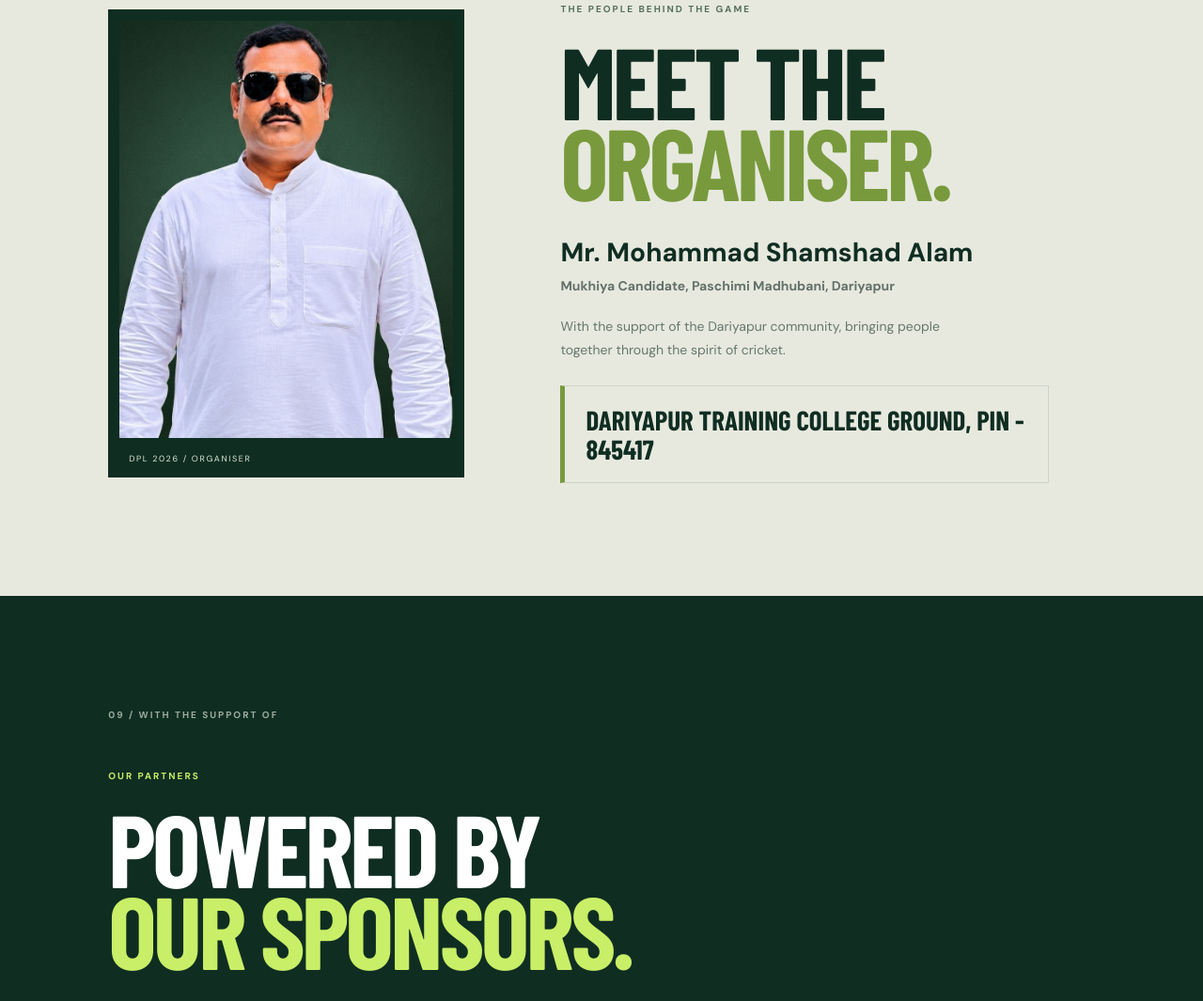
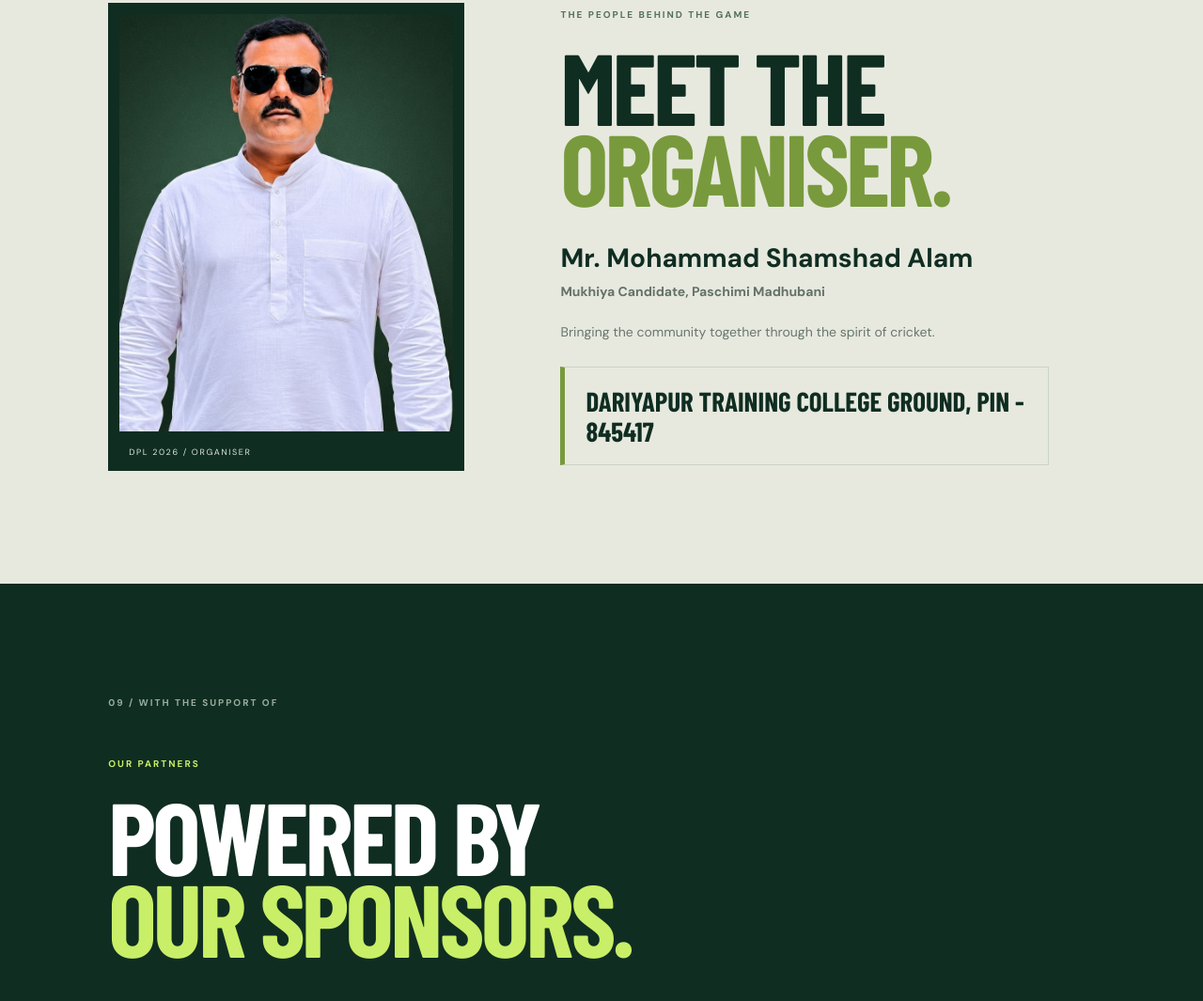
Before and after one commit to MagnetarCode/dpl2026, a plain HTML site: page index.html in a window 1280 px wide. Shown: the part 6916-7981 px from the top of the page at 94% size. Drawn offline with nearby package versions, Linux system fonts and the light colour scheme; no server answers; a web font is replaced by a local one.

Commit message:
Add files via upload

```diff
--- a/index.html
+++ b/index.html
@@ -196,8 +196,8 @@
           <p class="eyebrow dark">THE PEOPLE BEHIND THE GAME</p>
           <h2>MEET THE<br><em>ORGANISER.</em></h2>
           <h3>Mr. Mohammad Shamshad Alam</h3>
-          <p class="organiser-role">Mukhiya Candidate, Paschimi Madhubani, Dariyapur</p>
-          <p class="organiser-description">With the support of the Dariyapur community, bringing people together through the spirit of cricket.</p>
+          <p class="organiser-role">Mukhiya Candidate, Paschimi Madhubani</p>
+          <p class="organiser-description">Bringing the community together through the spirit of cricket.</p>
           <div class="organiser-venue-box" aria-label="Tournament venue details">
             <strong class="venue-box-name">DARIYAPUR TRAINING COLLEGE GROUND, PIN - 845417</strong>
           </div>
```
